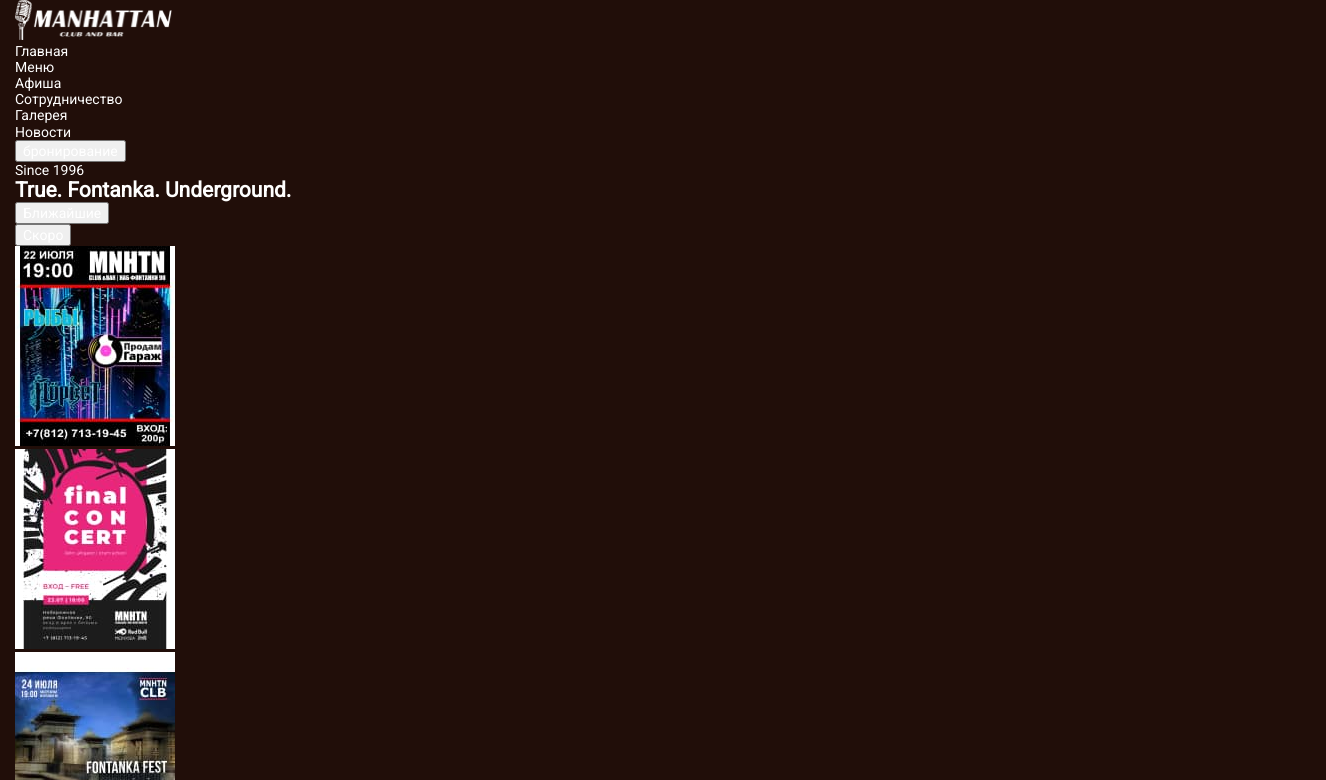
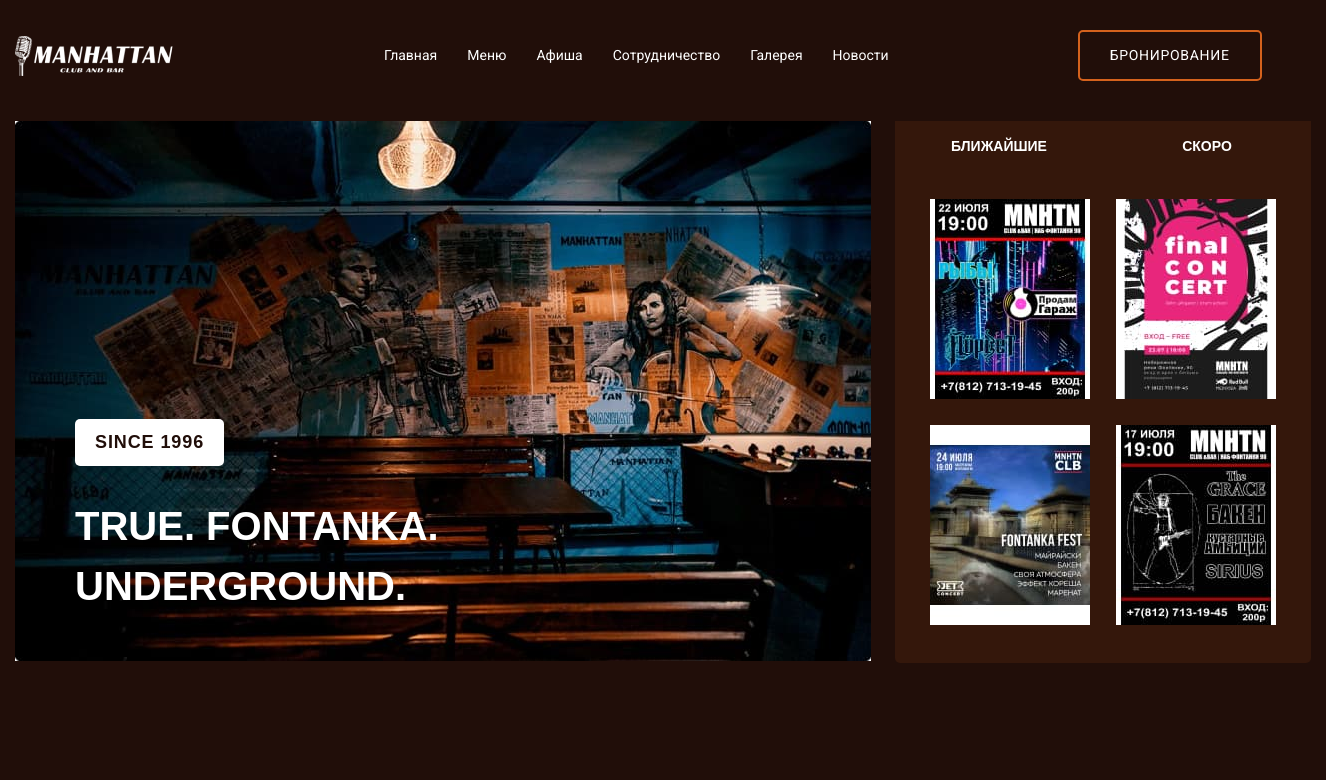
Before and after one commit to David-Ivanov/practise, a plain HTML site: page index.html in a window 1280 px wide. Shown: the top 780 px of the page, 1326 px wide, since content can reach past the window. Drawn offline with nearby package versions, Linux system fonts and the light colour scheme; a web font is replaced by a local one.

Commit message:
make header and hero

```diff
--- /dev/null
+++ b/css/common/desktop/header/_header-btn-d.scss
@@ -0,0 +1,20 @@
+.header {
+    &-btn {
+        display: block;
+
+        padding: 15px 30px;
+
+        letter-spacing: 0.05em;
+        text-transform: uppercase;
+
+        @extend %hover;
+        @extend %border;
+
+        background-color: transparent;
+    }
+
+    &-btn:hover,
+    &-btn:focus {
+        opacity: 0.7;
+    }
+}
--- /dev/null
+++ b/css/common/desktop/header/_header-d.scss
@@ -0,0 +1,9 @@
+.header {
+    padding-top: 30px;
+    padding-bottom: 40px;
+
+    &-box {
+        display: flex;
+        align-items: center;
+    }
+}
--- /dev/null
+++ b/css/common/desktop/header/_header-nav-d.scss
@@ -0,0 +1,59 @@
+.header {
+
+    &-nav {
+        display: flex;
+        align-items: center;
+    }
+
+    &-logo {
+        margin-right: 211px;
+    }
+
+    &-nav-list {
+        display: flex;
+        gap: 30px;
+
+        margin-right: 189px;
+    }
+
+    &-nav-item {
+        position: relative;
+
+        padding-bottom: 15px;
+        padding-top: 15px;
+    }
+
+    &-nav-link {
+        @extend %hover;
+    }
+
+    &-nav-item:hover &-nav-link,
+    &-nav-item:focus &-nav-link {
+        opacity: 0.7;
+    }
+
+    &-nav-item::after {
+        content: '';
+
+        position: absolute;
+        bottom: 0;
+        left: 0;
+
+        width: 100%;
+        height: 4px;
+
+        transform: scaleX(0);
+        transform-origin: left;
+        opacity: 1;
+        transition: transform 250ms ease-in;
+
+        border-radius: 2px;
+        background-color: $accent-color;
+
+    }
+
+    &-nav-item:hover::after,
+    &-nav-item:focus::after {
+        transform: scaleX(1);
+    }
+}
--- /dev/null
+++ b/css/index/desktop/hero/_hero-d.scss
@@ -0,0 +1,8 @@
+.hero {
+    margin-bottom: 120px;
+
+    &-box {
+        display: flex;
+        gap: 24px;
+    }
+}
--- /dev/null
+++ b/css/index/desktop/hero/_hero-left-d.scss
@@ -0,0 +1,37 @@
+.hero {
+    &-left-box {
+        display: flex;
+        gap: 30px;
+        flex-direction: column;
+        justify-content: end;
+
+        width: 856px;
+        height: 540px;
+
+        padding: 45px 60px;
+
+        background-image: url(../../images/index/hero/hero-main.jpg);
+        background-repeat: no-repeat;
+        background-size: cover;
+        background-color: transparent;
+
+        @media (min-resolution: 192dpi) {
+            background-image: url(../../images/index/hero/hero-main@2x.jpg);
+        }
+    }
+
+    &-inscription {
+        font-size: 18px;
+        width: max-content;
+
+        @extend %inscription;
+    }
+
+    &-title {
+        width: 623px;
+
+        font-family: $second-font;
+        font-size: 40px;
+        text-transform: uppercase;
+    }
+}
--- /dev/null
+++ b/css/index/desktop/hero/_hero-poster-d.scss
@@ -0,0 +1,58 @@
+.hero-poster {
+    &-box {
+        width: 416px;
+
+        border-radius: 0px 0px 5px 5px;
+
+        background-color: rgba(213, 98, 29, 0.1);
+    }
+
+    // buttons
+
+    &-btn-list {
+        display: flex;
+    }
+
+    &-btn-item {
+        height: 40px;
+        width: 50%;
+    }
+
+    &-btn {
+        display: flex;
+        justify-content: center;
+        align-items: end;
+
+        padding-bottom: 7px;
+
+        width: 100%;
+        height: 100%;
+
+        font-family: $second-font;
+        font-weight: 700;
+        text-transform: uppercase;
+
+        border: none;
+        border-radius: 5px 5px 0px 0px;
+
+        background-color: inherit;
+    }
+
+    &-btn:focus {
+        background-color: rgba(213, 98, 29, 0.05);
+    }
+
+    // images
+
+    &-img-list {
+        display: flex;
+        gap: 26px;
+        flex-wrap: wrap;
+
+        padding: 38px 35px;
+    }
+
+    &-img-item {
+        width: calc((100% - 26px) / 2);
+    }
+}
--- /dev/null
+++ b/css/index/styles.scss
@@ -0,0 +1,18 @@
+// utility
+
+@import "../utility/base";
+@import "../utility/variables";
+
+// desktop
+
+// header
+
+@import "../common/desktop/header/header-d";
+@import "../common/desktop/header/header-nav-d";
+@import "../common/desktop/header/header-btn-d";
+
+// hero
+
+@import "./desktop/hero/hero-d";
+@import "./desktop/hero/hero-left-d";
+@import "./desktop/hero/hero-poster-d";
--- a/utility/_base.scss
+++ b/css/utility/_base.scss
@@ -2,6 +2,7 @@ body {
     font-family: 'Roboto', sans-serif;
     font-size: 14px;
     font-weight: 400;
+    line-height: 1.5;
 
     color: #FFFFFF;
     background-color: #210E09;
@@ -28,8 +29,13 @@ button {
     color: #FFFFFF;
 }
 
+img {
+    display: block;
+    width: 100%;
+}
+
 .container {
-    max-width: 1296px;
+    width: 1326px;
     margin-right: auto;
     margin-left: auto;
     padding-right: 15px;
--- /dev/null
+++ b/css/utility/_variables.scss
@@ -0,0 +1,28 @@
+$primary-color: #FFFFFF;
+$accent-color: #D5621D;
+
+$second-font: 'REM', sans-serif;
+
+
+%border {
+    border-radius: 5px;
+    border: 2px solid var(--accent, #D5621D);
+}
+
+%inscription {
+    padding: 10px 20px;
+
+    font-family: $second-font;
+    font-weight: 700;
+    letter-spacing: 0.05em;
+    text-transform: uppercase;
+
+    border-radius: 5px;
+    background-color: $primary-color;
+    color: #210E09;
+}
+
+%hover {
+    opacity: 1;
+    transition: opacity 250ms ease-in;
+}
--- a/index.html
+++ b/index.html
@@ -14,7 +14,7 @@
         integrity="sha512-4xo8blKMVCiXpTaLzQSLSw3KFOVPWhm/TRtuPVc4WG6kUgjH6J03IBuG7JZPkcWMxJ5huwaBpOpnwYElP/m6wg=="
         crossorigin="anonymous" referrerpolicy="no-referrer" />
 
-    <link rel="stylesheet" href="styles.css">
+    <link rel="stylesheet" href="./css/index/styles.css">
 
     <title>Manhattan</title>
 </head>
@@ -24,18 +24,16 @@
     <!-- header -->
 
     <header class="header">
-        <div class="container">
+        <div class="header-box container">
 
             <nav class="header-nav">
+
+                <a class="header-logo link" href="index.html">
+                    <img src="./images/common/header/logo.png" srcset="./images/common/header/logo@2x.png 2x"
+                        alt="logotype" width="157" height="40">
+                </a>
+
                 <ul class="header-nav-list list">
-
-                    <li class="header-nav-item">
-                        <a href="index.html" class="header-nav-link link">
-                            <img src="./images/common/header/logo.png"
-                                srcset="./images/common/header/logo.png 1x, ./images/common/header/logo@2x.png 2x"
-                                alt="logotype" width="157" height="40">
-                        </a>
-                    </li>
 
                     <li class="header-nav-item">
                         <a href="" class="header-nav-link link">Главная</a>
@@ -80,9 +78,9 @@
 
         <section class="hero">
 
-            <div class="container">
+            <div class="hero-box container">
 
-                <div class="hero-container">
+                <div class="hero-left-box">
 
                     <p class="hero-inscription">Since 1996</p>
 
@@ -90,7 +88,7 @@
 
                 </div>
 
-                <div class="hero-poster-container">
+                <div class="hero-poster-box">
 
                     <ul class="hero-poster-btn-list list">
 
@@ -108,26 +106,26 @@
 
                         <li class="hero-poster-img-item">
                             <img src="./images/index/hero/hero-1.jpg" alt="poster"
-                                srcset="./images/index/hero/hero-1.jpg 1x ./images/index/hero/hero-1@2x.jpg 2x"
-                                class="hero-poster-img" width="160" height="200">
+                                srcset="./images/index/hero/hero-1@2x.jpg 2x" class="hero-poster-img" width="160"
+                                height="200">
                         </li>
 
                         <li class="hero-poster-img-item">
                             <img src="./images/index/hero/hero-2.jpg" alt="poster"
-                                srcset="./images/index/hero/hero-2.jpg 1x ./images/index/hero/hero-2@2x.jpg 2x"
-                                class="hero-poster-img" width="160" height="200">
+                                srcset="./images/index/hero/hero-2@2x.jpg 2x" class="hero-poster-img" width="160"
+                                height="200">
                         </li>
 
                         <li class="hero-poster-img-item">
                             <img src="./images/index/hero/hero-3.jpg" alt="poster"
-                                srcset="./images/index/hero/hero-3.jpg 1x ./images/index/hero/hero-3@2x.jpg 2x"
-                                class="hero-poster-img" width="160" height="200">
+                                srcset="./images/index/hero/hero-3@2x.jpg 2x" class="hero-poster-img" width="160"
+                                height="200">
                         </li>
 
                         <li class="hero-poster-img-item">
                             <img src="./images/index/hero/hero-4.jpg" alt="poster"
-                                srcset="./images/index/hero/hero-4.jpg 1x ./images/index/hero/hero-4@2x.jpg 2x"
-                                class="hero-poster-img" width="160" height="200">
+                                srcset="./images/index/hero/hero-4@2x.jpg 2x" class="hero-poster-img" width="160"
+                                height="200">
                         </li>
 
                     </ul>
--- a/styles.scss
+++ /dev/null
@@ -1,4 +0,0 @@
-// utility
-
-@import "./utility/base";
-@import "./utility/variables";
--- a/utility/_variables.scss
+++ /dev/null
@@ -1,2 +0,0 @@
-$primary-color: #FFFFFF;
-$accent-color: #D5621D;
```
Also changed, not shown: css/index/styles.css (added), styles.css (deleted), 2 other files.
